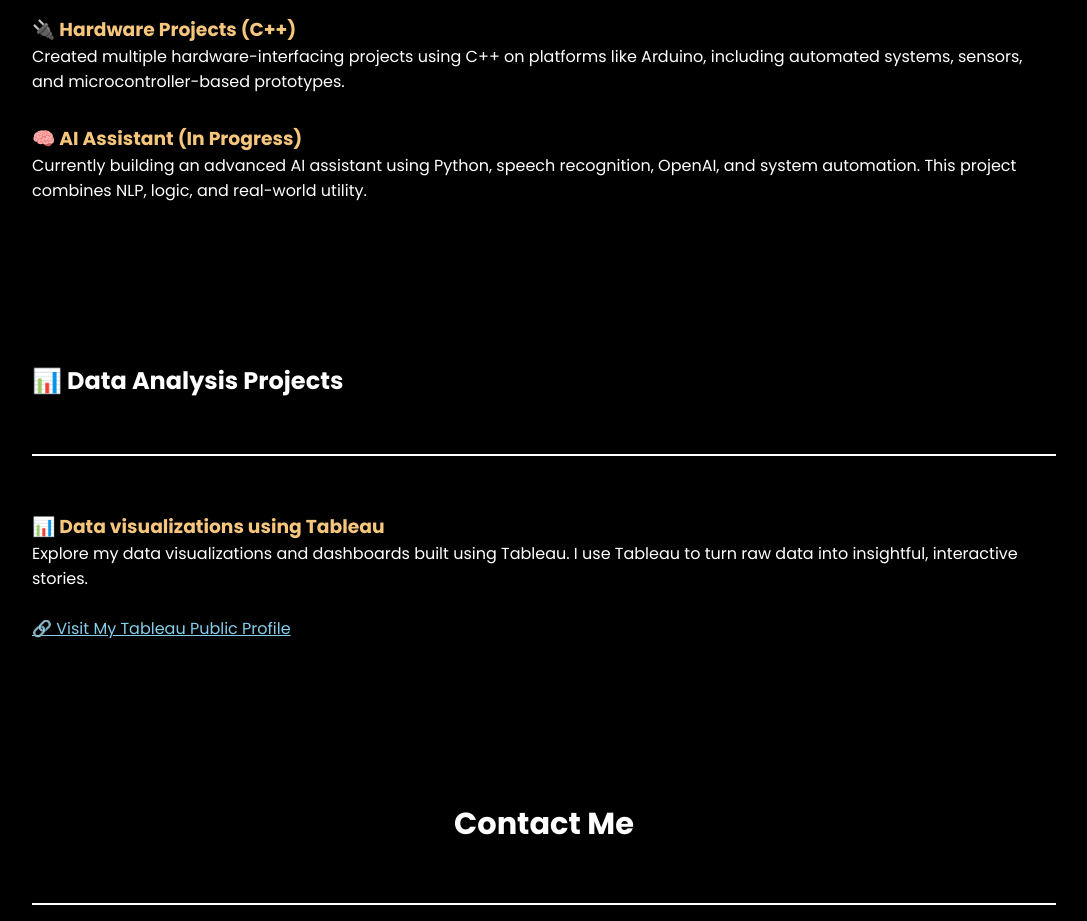
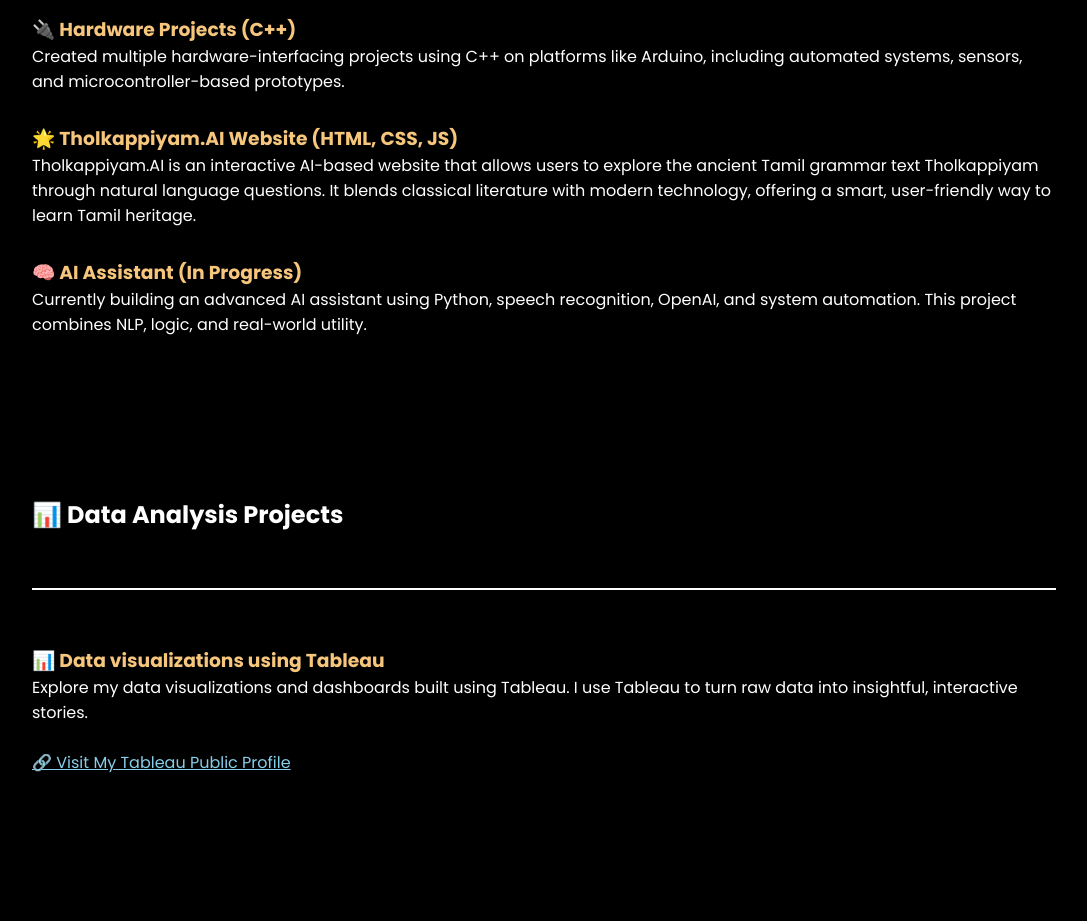
Before and after one commit to Avinashks10/avinash-portfolio-website, a plain HTML site: page index.html in a window 1280 px wide. Shown: the part 2520-3441 px from the top of the page, without its empty margins (96-1183 px from the left). Drawn offline with nearby package versions, Linux system fonts and the light colour scheme.

Commit message:
Update index.html

```diff
--- a/index.html
+++ b/index.html
@@ -514,6 +514,11 @@ form button[type="submit"]:hover {
       <p>Created multiple hardware-interfacing projects using C++ on platforms like Arduino, including automated systems, sensors, and microcontroller-based prototypes.</p>
     </div>
 
+    <div>
+      <h3 style="color: rgb(247, 198, 125);">🌟 Tholkappiyam.AI Website (HTML, CSS, JS)</h3>
+      <p>Tholkappiyam.AI is an interactive AI-based website that allows users to explore the ancient Tamil grammar text Tholkappiyam through natural language questions. It blends classical literature with modern technology, offering a smart, user-friendly way to learn Tamil heritage.</p>
+    </div>
+
     <!-- Ongoing -->
     <div>
       <h3 style="color: rgb(247, 198, 125);">🧠 AI Assistant (In Progress)</h3>
```
